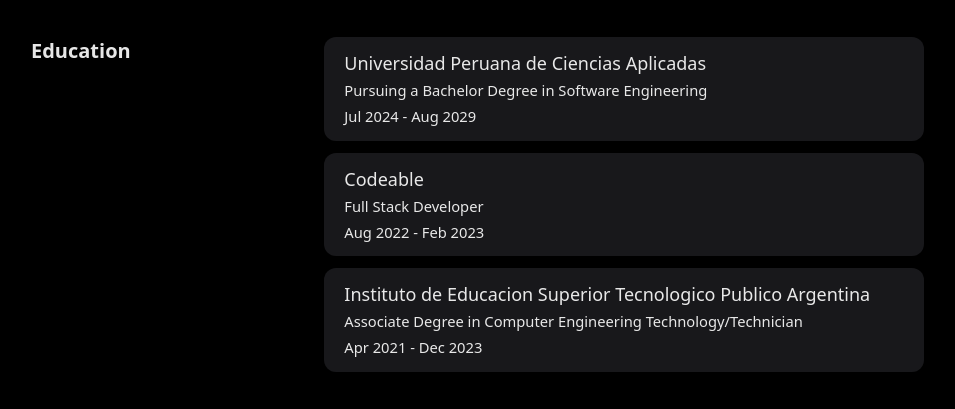
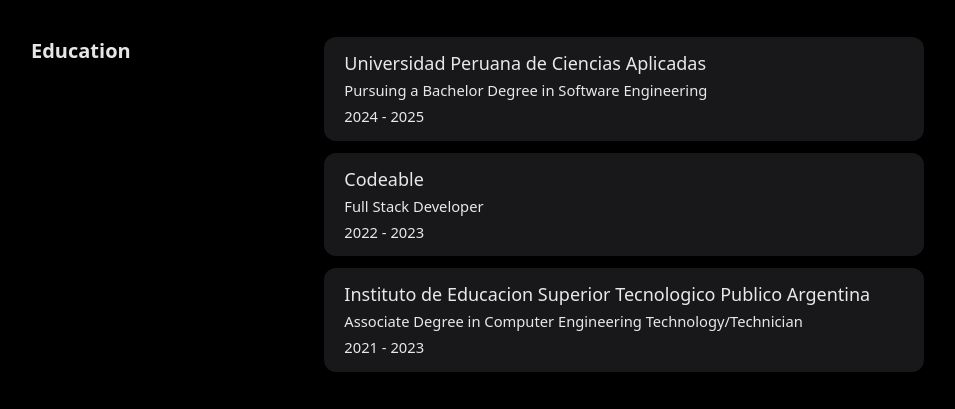
Before and after one commit to Camilo-J/Portafolio, an Astro site: page / in a window 1280 px wide. Shown: the part 1414-1823 px from the top of the page, without its empty margins (169-1124 px from the left). Built offline with nearby package versions, Linux system fonts and the light colour scheme; Astro itself is replaced by a stand-in of ours.

Commit message:
feat: update education section dates for clarity and consistency

```diff
--- a/src/pages/index.astro
+++ b/src/pages/index.astro
@@ -105,21 +105,21 @@
       <Card
         heading="Universidad Peruana de Ciencias Aplicadas"
         subheading="Pursuing a Bachelor Degree in Software Engineering"
-        date="Jul 2024 - Aug 2029"
+        date="2024 - 2025"
         altText="Istp Argentina Logo"
         imageClass="h-12 w-auto md:-left-16"
       />
       <Card
         heading="Codeable"
         subheading="Full Stack Developer"
-        date="Aug 2022 - Feb 2023"
+        date="2022 - 2023"
         altText="Codeable Logo"
         imageClass="h-12 w-auto md:-left-16"
       />
       <Card
         heading="Instituto de Educacion Superior Tecnologico Publico Argentina"
         subheading="Associate Degree in Computer Engineering Technology/Technician"
-        date="Apr 2021 - Dec 2023"
+        date="2021 - 2023"
         altText="Istp Argentina Logo"
         imageClass="h-12 w-auto md:-left-16"
       />
```
